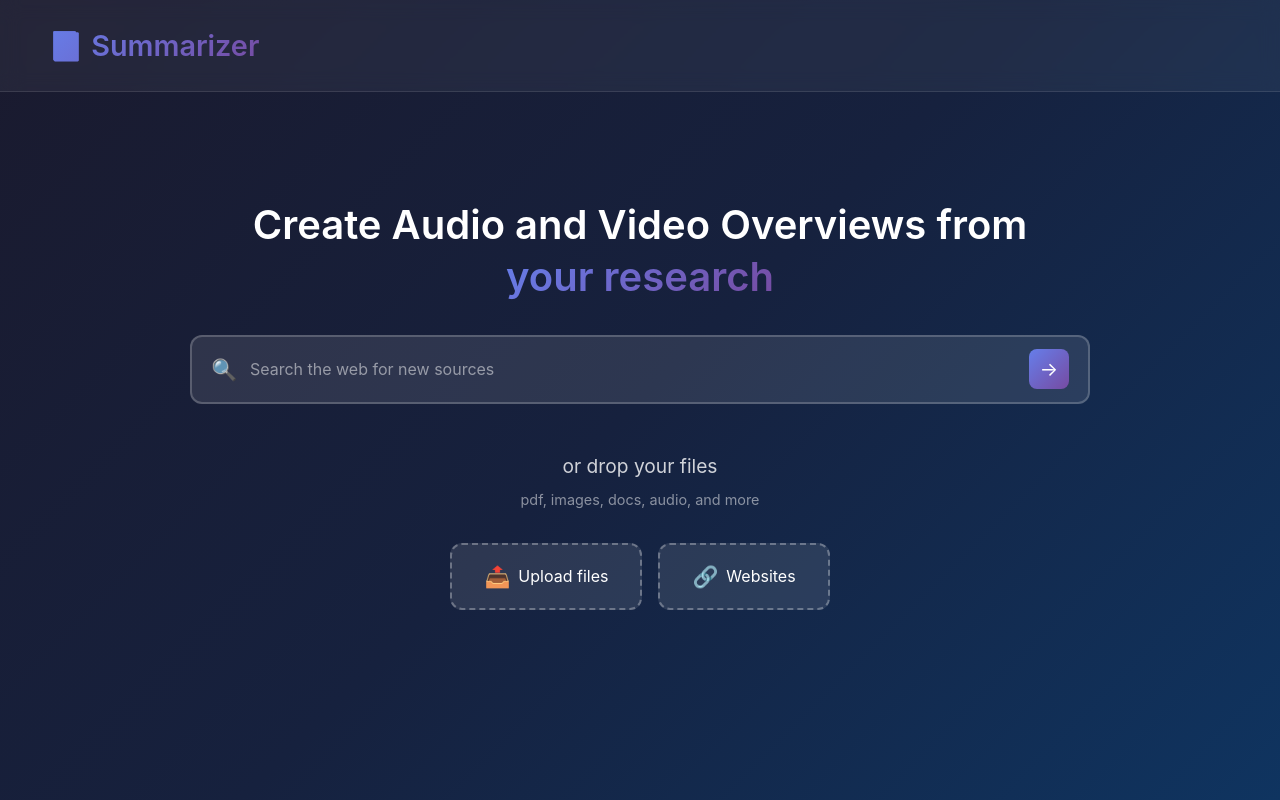
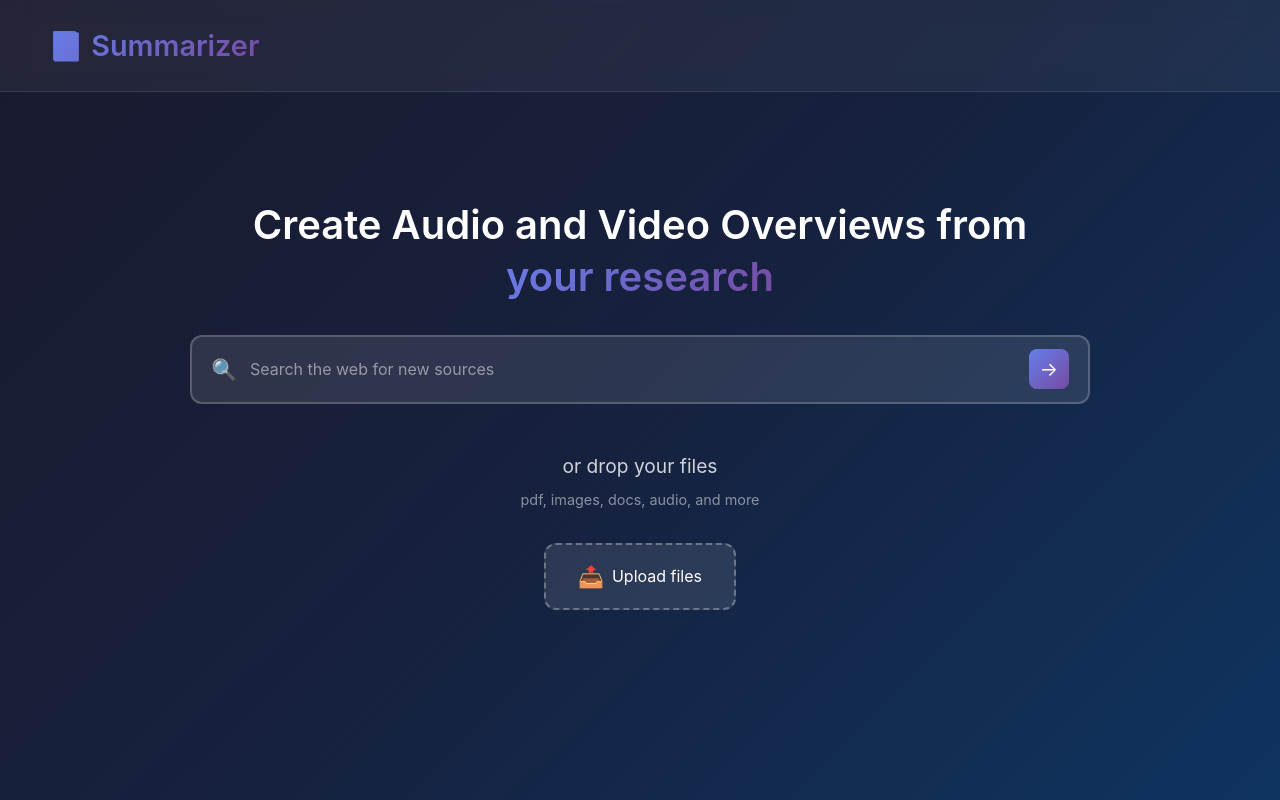
Before and after one commit to Varun251005/smart-research-summarizer, a React (Create React App) app in the folder frontend/: page / in a window 1280 px wide. Built offline with nearby package versions, Linux system fonts and the light colour scheme; the HTML template or start-up script is replaced by a standard one.

Commit message:
fix: remove handleUrlPaste function and associated button to simplify NotebookLM component

```diff
--- a/frontend/src/components/NotebookLM.jsx
+++ b/frontend/src/components/NotebookLM.jsx
@@ -113,27 +113,6 @@ function NotebookLM() {
     }
   };
 
-  const handleUrlPaste = async () => {
-    const url = prompt('Paste article URL (http/https):');
-    if (!url) return;
-
-    setLoading(true);
-    try {
-      const response = await axios.post(`${API_URL}/summarize-url`, { url });
-
-      if (response.data.success) {
-        const sourceName = response.data.title || url;
-        setSources([{ name: sourceName, type: 'url', data: response.data }]);
-        setSummary(response.data.summary);
-        setAudioUrl(null);
-      }
-    } catch (error) {
-      alert(error.response?.data?.detail || 'Error processing URL');
-    } finally {
-      setLoading(false);
-    }
-  };
-
   return (
     <div className="notebooklm-container">
       <header className="notebooklm-header">
@@ -170,9 +149,6 @@ function NotebookLM() {
                 <div className="upload-buttons">
                   <button className="upload-btn" onClick={() => fileInputRef.current?.click()}>
                     <span>📤</span> Upload files
-                  </button>
-                  <button className="upload-btn" onClick={handleUrlPaste}>
-                    <span>🔗</span> Websites
                   </button>
                 </div>
 
```
